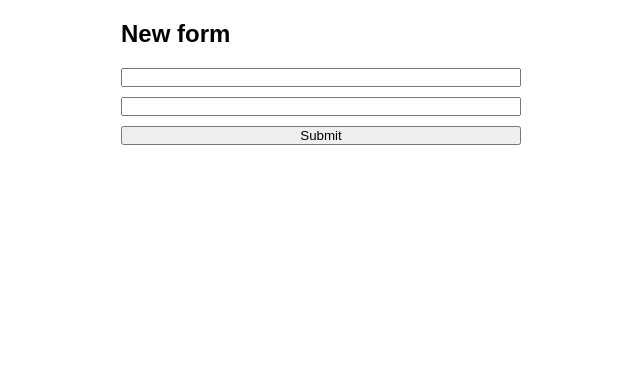
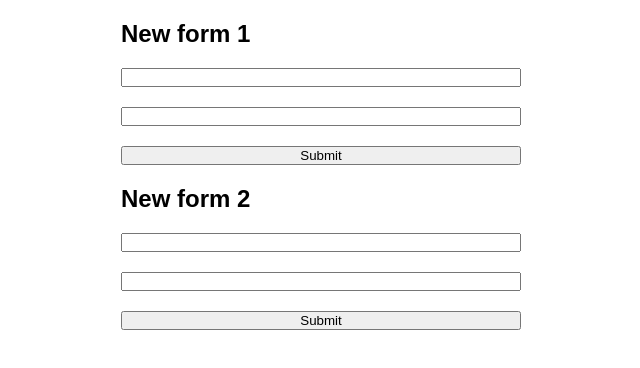
Before and after one commit to HorbynkoIvan/forms_react, a React (Create React App) app: page / in a window 1280 px wide. Shown: the top 368 px of the page, without its empty margins (319-959 px from the left). Built offline with nearby package versions, Linux system fonts and the light colour scheme; a web font is replaced by a local one.

Commit message:
formic form v2 with extra components

```diff
--- a/src/App.js
+++ b/src/App.js
@@ -1,5 +1,6 @@
 import React, { Component } from 'react';
-import BasicFormik from './formik/basicForm';
+import BasicFormik1 from './formik/basicForm1';
+import BasicFormik2 from './formik/basicForm2';
 import './scss/common.scss';
 
 
@@ -7,7 +8,8 @@
   render() {
     return (
       <div className="App">
-        <BasicFormik/>
+        <BasicFormik1/>
+        <BasicFormik2/>
       </div>
     );
   }
--- a/src/formik/basicForm.scss
+++ b/src/formik/basicForm.scss
@@ -8,7 +8,7 @@
     display:flex;
     flex-direction: column;
     input{
-      margin-bottom: 10px;
+      margin-bottom: 20px;
     }
   }
 }
--- a/src/formik/basicForm.js
+++ b/src/formik/basicForm1.js
@@ -5,7 +5,7 @@
 const Basic = () => {
     return (
         <div className='basicFormik'>
-            <h2>New form</h2>
+            <h2>New form 1</h2>
             <Formik
                 initialValues={{
                     email: '',
--- /dev/null
+++ b/src/formik/basicForm2.js
@@ -0,0 +1,47 @@
+import React from 'react';
+import {Formik, Form, Field, ErrorMessage} from 'formik';
+import './basicForm.scss'
+
+const Basic = () => {
+    return (
+        <div className='basicFormik'>
+            <h2>New form 2</h2>
+            <Formik
+                initialValues={{
+                    email: '',
+                    password: ''
+                }}
+                validate={values => {
+                    let errors = {};
+                    if (!values.email) {
+                        errors.email = 'Required';
+                    } else if (
+                        !/^[A-Z0-9._%+-]+@[A-Z0-9.-]+\.[A-Z]{2,}$/i.test(values.email)
+                    ) {
+                        errors.email = 'Invalid email address';
+                    }
+                    return errors;
+                }}
+                onSubmit={(values, { setSubmitting }) => {
+                    setTimeout(() => {
+                        alert(JSON.stringify(values, null, 2));
+                        setSubmitting(false);
+                    }, 400);
+                }}
+            >
+                {({isSubmitting}) => (
+                    <Form>
+                        <Field type="email" name="email"/>
+                        <ErrorMessage name='email' component='div'/>
+                        <Field type="password" name="password"/>
+                        <ErrorMessage name='password' component='div'/>
+                        <button type="submit" disabled={isSubmitting}>Submit</button>
+                    </Form>
+                )}
+
+            </Formik>
+        </div>
+    )
+};
+
+export default Basic;
```
